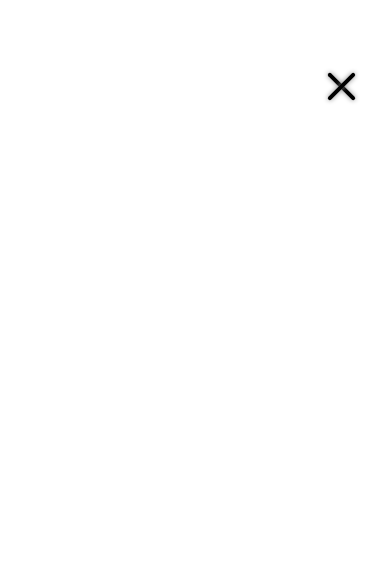
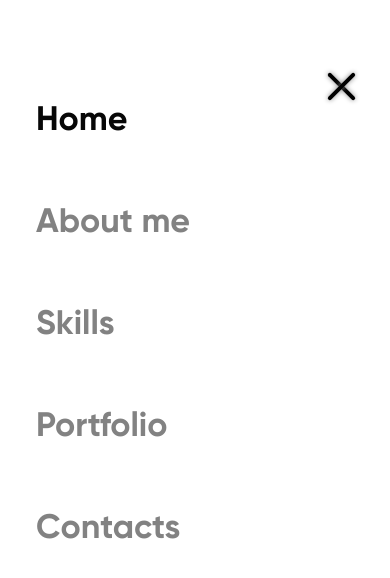
Before and after one commit to naberdyev/portfolio-site, a website: page index.html in a window 390 px wide. Both pictures are taken after a click on the link 341 px from the left and 84 px from the top of the page. Drawn offline with nearby package versions, Linux system fonts and the light colour scheme.

Commit message:
add functionality to the mobile-menu

```diff
--- a/index.html
+++ b/index.html
@@ -10,7 +10,13 @@
 </head>
 <body>
     <div class="mobile-menu">
-
+        <nav class="menu mobile-menu__nav">
+            <a href="#home" class="menu__link mobile-menu__link menu__link_active"><span>Home</span></a>
+            <a href="#about" class="menu__link mobile-menu__link"><span>About me</span></a>
+            <a href="#skills" class="menu__link mobile-menu__link"><span>Skills</span></a>
+            <a href="#portfolio" class="menu__link mobile-menu__link"><span>Portfolio</span></a>
+            <a href="#contacts" class="menu__link mobile-menu__link"><span>Contacts</span></a>
+        </nav>
     </div>
     <a id="hamburger-icon" href="#" title="Menu">
         <span class="line line-1"></span>
@@ -20,17 +26,14 @@
         <div class="body">
 
                 <div class="header">
-                    <nav class="menu">
+                    <nav class="menu menu_desktop">
                         <a href="#home" class="menu__link menu__link_active"><span>Home</span></a>
-                        <a href="#about" class="menu__link menu__link_inactive"><span>About me</span></a>
-                        <a href="#skills" class="menu__link menu__link_inactive"><span>Skills</span></a>
-                        <a href="#portfolio" class="menu__link menu__link_inactive"><span>Portfolio</span></a>
-                        <a href="#contacts" class="menu__link menu__link_inactive"><span>Contacts</span></a>
+                        <a href="#about" class="menu__link"><span>About me</span></a>
+                        <a href="#skills" class="menu__link"><span>Skills</span></a>
+                        <a href="#portfolio" class="menu__link"><span>Portfolio</span></a>
+                        <a href="#contacts" class="menu__link"><span>Contacts</span></a>
                     </nav>
-                    <!-- сделать menu-dropdown-icon с помощью css (humburger to cross animation) -->
-
-
-                    <div class="header__divider-line"></div>
+                <div class="header__divider-line"></div>
                 </div>
                 <a id="home"></a>
                 <div class="overview block">
--- a/index.js
+++ b/index.js
@@ -1,9 +1,16 @@
 $( document ).ready(function() {
-    var hamburger = $('#hamburger-icon');
-    hamburger.click(function() {
-       hamburger.toggleClass('active');
-       $('.mobile-menu').toggleClass('mobile-menu_active');
-       $('.body').toggleClass('body_inactive');
+    $('#hamburger-icon').click(function() {
+       $('#hamburger-icon').toggleClass('active')
+       $('.mobile-menu').toggleClass('mobile-menu_active')
+       $('.body').toggleClass('body_inactive')
        return false;
     });
   });
+
+$(document).ready(function () {
+    $('.mobile-menu__link').click(function (e) {
+        $('.body').toggleClass('body_inactive')
+        $('.mobile-menu').toggleClass('mobile-menu_active')
+        $('#hamburger-icon').toggleClass('active')
+    });
+});
--- a/scss/style.scss
+++ b/scss/style.scss
@@ -72,18 +72,47 @@ a {
     font-weight: 700;
     font-size: 18px;
     line-height: 22px;
+    color: #828282;
     // text-decoration: none;
+  }
+  &__link:hover {
+    color: #070707;
   }
   &__link_active {
     color: #070707;
   }
-  &__link_inactive {
-    color: #828282;
-  }
-  @media (max-width: $mobileWidth) {
-    display: none;
+  &_desktop {
+    @media (max-width: $mobileWidth) {
+      display: none;
+    }
   }
 }
+
+.mobile-menu {
+  position: absolute;
+  width: 100%;
+  height: 100%;
+  background: white;
+  display: none;
+  z-index: 1;
+  &_active {
+    display: block;
+  }
+  &__nav {
+    position: absolute;
+    top: 66px;
+    left: 26px;
+    flex-direction: column;
+    font-size: 34px;
+    line-height: 42px;
+  }
+  &__link {
+    font-size: 34px;
+    line-height: 42px;
+    margin-bottom: 60px;
+  }
+}
+
 .overview {
   position: relative;
   height: auto;
@@ -483,15 +512,3 @@ $translateX: 0;
     }
   }
 }
-
-.mobile-menu {
-  position: absolute;
-  width: 100%;
-  height: 100%;
-  background: white;
-  display: none;
-  z-index: 1;
-  &_active {
-    display: block;
-  }
-}
```
Also changed, not shown: style.css.
